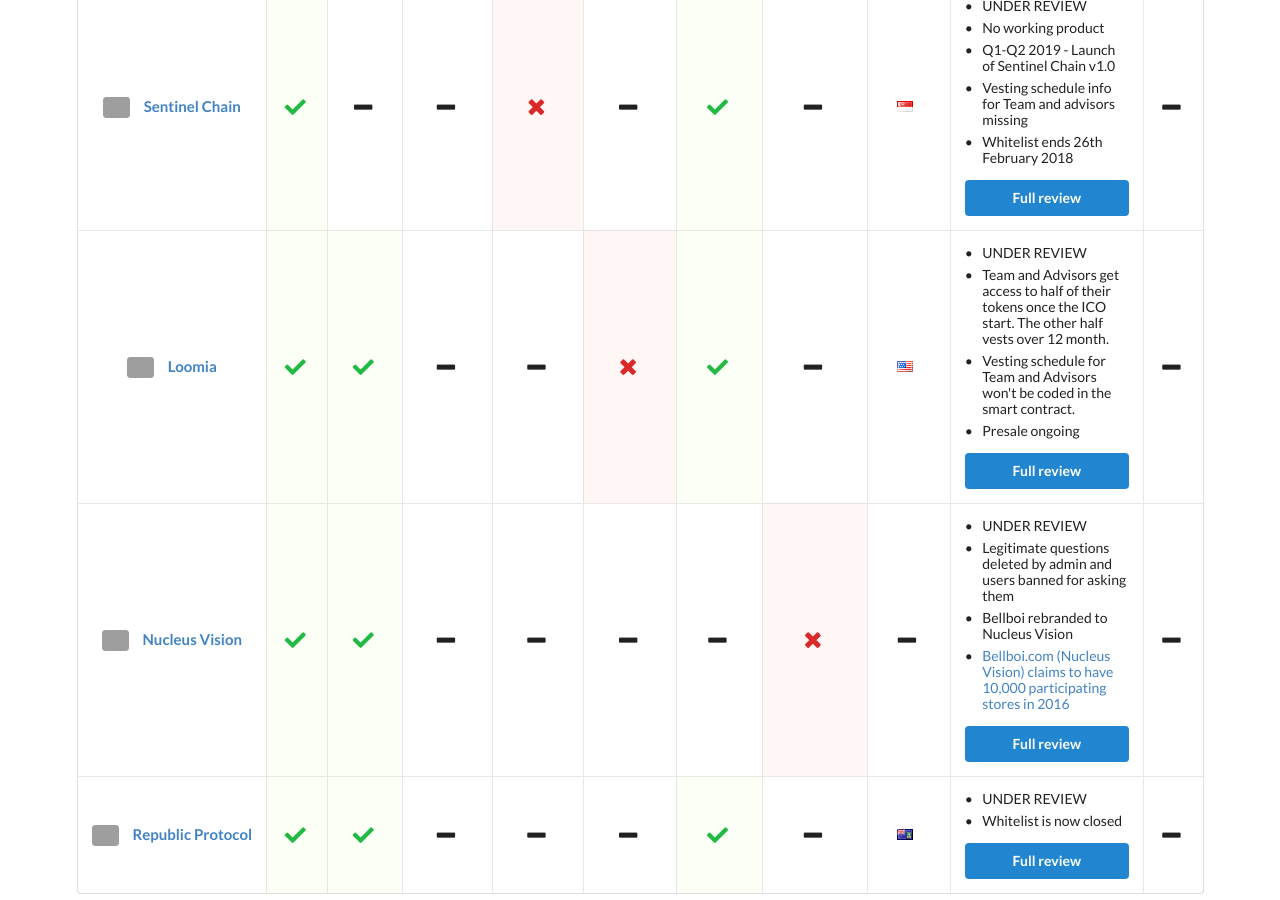
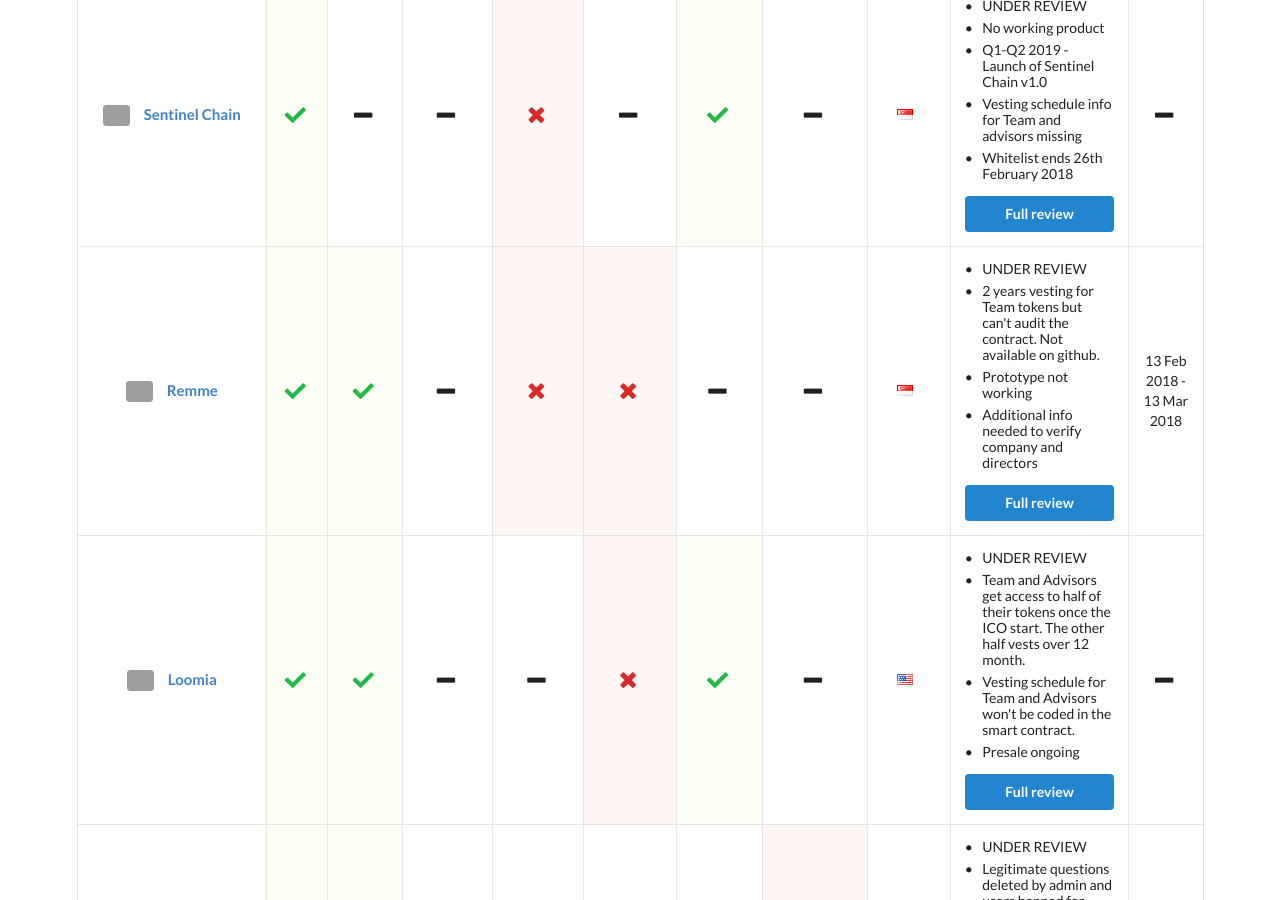
Before and after one commit to ico-check/ico-check, a Jekyll site: the page built from in-review.md, in a window 1280 px wide and 900 px high, scrolled down 578 px. Built offline with Jekyll 4.4.1, drawn with Linux system fonts in a browser that asks for light colours; nearby versions of some CDN libraries; grey boxes are pictures that could not be loaded.

Commit message:
37-remme-ico-check
Added Remme ico to under review ICOs
- 2 years vesting for Team tokens but can't audit the contract. Not available on github.
- Prototype not working
- Additional info needed to verify company and directors

```diff
--- a/_data/in-review-icos.yml
+++ b/_data/in-review-icos.yml
@@ -19,6 +19,27 @@
   ico_end_date:
   safe:
   issue_url: https://github.com/ico-check/ico-check/issues/49
+
+- name: Remme
+  image: https://i.imgur.com/imj7JQL.jpg
+  url: https://tokensale.remme.io
+  real_team: true
+  github: true
+  smart_contract:
+  product: false
+  min_vesting: false
+  have_company:
+  transparent:
+  location: Singapore
+  comments:
+    - content: UNDER REVIEW
+    - content: 2 years vesting for Team tokens but can't audit the contract. Not available on github.
+    - content: Prototype not working
+    - content: Additional info needed to verify company and directors
+  ico_start_date: 2018-02-13T11:00:00Z
+  ico_end_date: 2018-03-13T11:00:00Z
+  safe:
+  issue_url: https://github.com/ico-check/ico-check/issues/50
 
 - name: Loomia
   image: https://i.imgur.com/7YW0Axg.png
```
